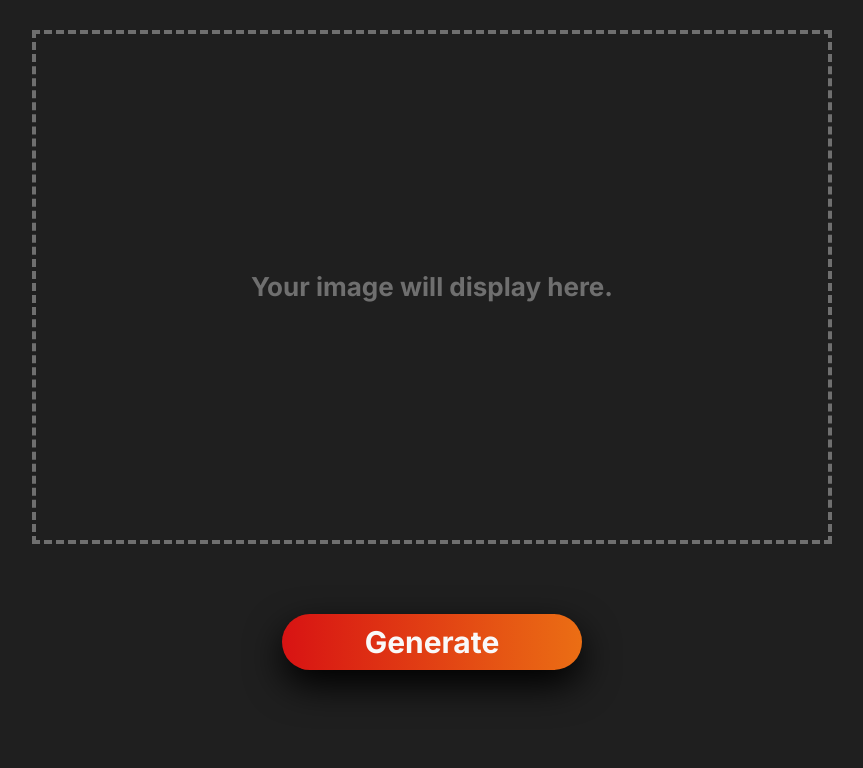
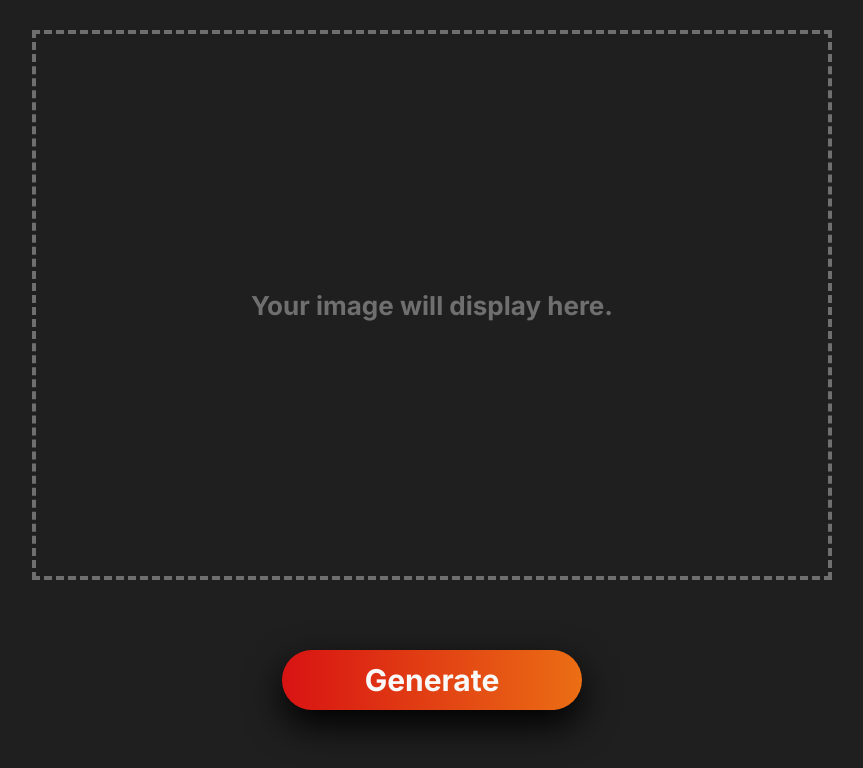
Before and after one commit to euperinotti/Dog-Generator, a React (Vite) app: page / in a window 1280 px wide. Shown: the top 768 px of the page, without its empty margins (208-1071 px from the left). Built offline with nearby package versions, Linux system fonts and the light colour scheme.

Commit message:
refactor: optimized image rendering

```diff
--- a/src/axios/axios-provider.ts
+++ b/src/axios/axios-provider.ts
@@ -14,6 +14,7 @@ const api = {
       const response: Image = {
         alt: data.alt_description,
         url: data.urls.raw,
+        display: data.urls.regular,
         user: {
           name: data.user.first_name,
           instagram: data.instagram_username
--- a/src/components/ImageArea/index.tsx
+++ b/src/components/ImageArea/index.tsx
@@ -10,7 +10,7 @@ export const ImageArea = ({ imageInfo }: ImageAreaProps) => {
     return (
       <>
         <S.Container>
-          <S.Image src={imageInfo.url} alt={imageInfo.alt} />
+          <S.Image src={imageInfo.display} alt={imageInfo.alt} />
         </S.Container>
         <S.Span>
           {imageInfo.alt} by{' '}
--- a/src/models/Image.ts
+++ b/src/models/Image.ts
@@ -1,6 +1,7 @@
 export interface Image {
   alt: string
   url: string
+  display: string
   user: {
     name: string
     instagram: string
--- a/src/templates/App/styles.ts
+++ b/src/templates/App/styles.ts
@@ -3,12 +3,12 @@ import styled from 'styled-components'
 export const Container = styled.div`
   width: 100%;
   max-width: 900px;
-  height: 100%;
+  height: fit-content;
 `
 
 export const Main = styled.main`
   width: 100%;
-  height: 700px;
+  height: auto;
   display: flex;
   align-items: center;
   justify-content: flex-start;
```
